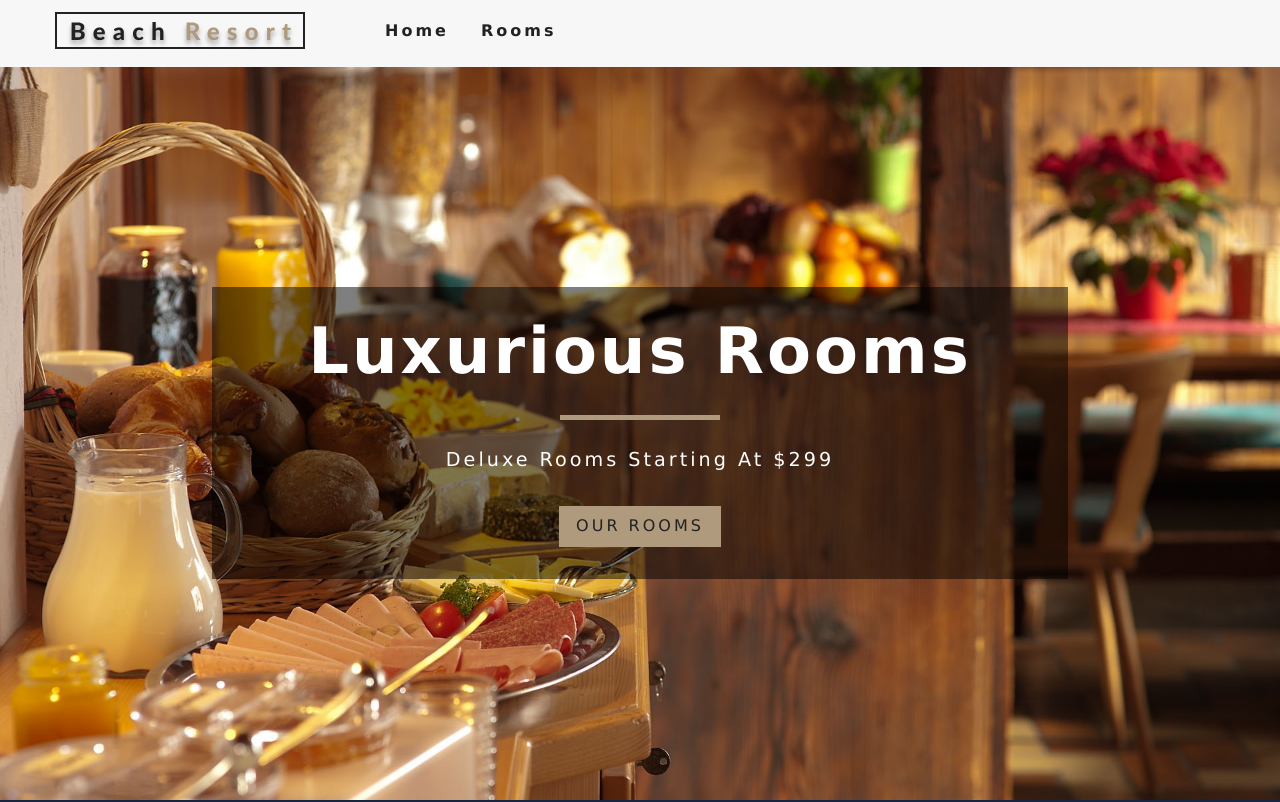
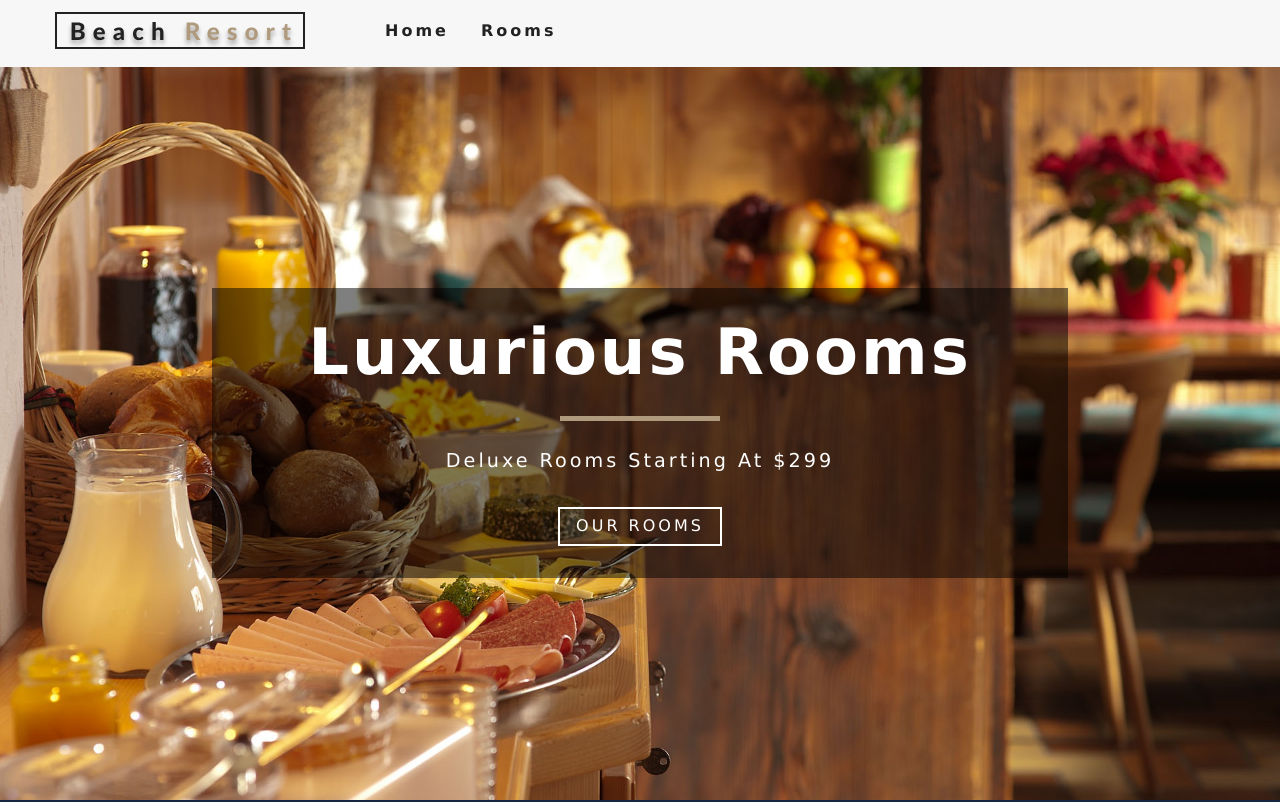
Before and after one commit to anhmmo/beach-resort, a React (Create React App) app: page / in a window 1280 px wide. Shown: the top 802 px of the page. Built offline with nearby package versions, Linux system fonts and the light colour scheme; no server answers; a web font is replaced by a local one.

Commit message:
style in home pages

```diff
--- a/src/App.css
+++ b/src/App.css
@@ -1,5 +1,5 @@
 @import url('https://fonts.googleapis.com/css?family=Lustria&display=swap');
-
+@import url('https://fonts.googleapis.com/css?family=Nunito:300,400&display=swap');
 * {
   margin: 0;
   padding: 0;
@@ -59,18 +59,19 @@ h6 {
   display: inline-block;
   text-decoration: none;
   letter-spacing: var(--mainSpacing);
-  color: var(--mainBlack);
-  background: var(--primaryColor);
-  padding: 0.4rem 0.9rem;
-  border: 3px solid var(--primaryColor);
+  color: white;
+  background: transparent;
+  padding: 0.4rem 1rem;
+  border: 2px solid white;
   transition: var(--mainTransition);
   text-transform: uppercase;
   cursor: pointer;
 }
 .btn-primary:hover {
-  background: transparent;
-  color: var(--primaryColor);
+  border-radius: 5px;
+  background: #deb668;
 }
+
 .loading {
   text-transform: capitalize;
   text-align: center;
@@ -358,12 +359,15 @@ h6 {
   transform: translate(-50%, -50%) scale(1);
 }
 .room-info {
-  background: var(--darkGrey);
+  font-family: 'Nunito', sans-serif;
+  background: white;
   text-transform: capitalize;
-  padding: 0.5rem 0;
+  padding: 0.8rem 0;
   text-align: center;
   font-weight: 700;
-  letter-spacing: var(--mainSpacing);
+  letter-spacing: 2px;
+  color: #606060;
+  text-transform: uppercase;
 }
 /* end of room  */
 /* single room*/
```
